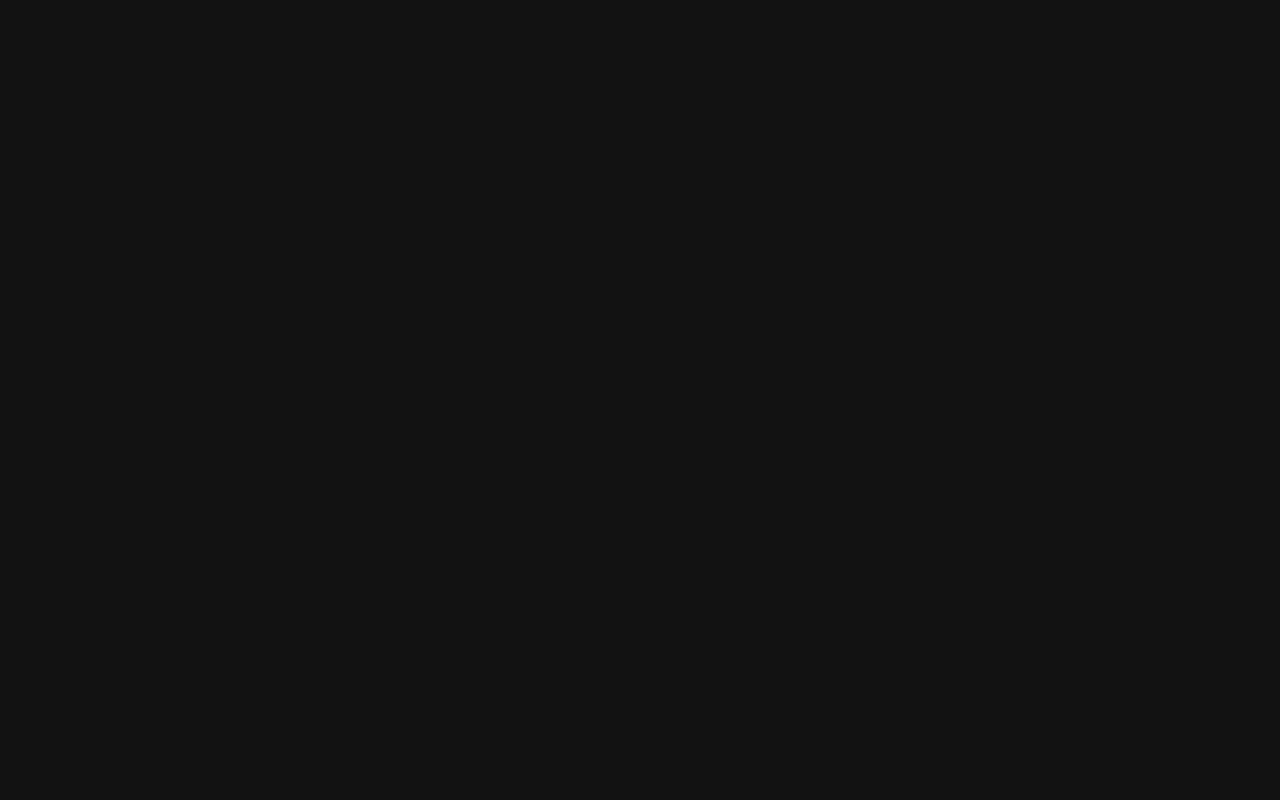
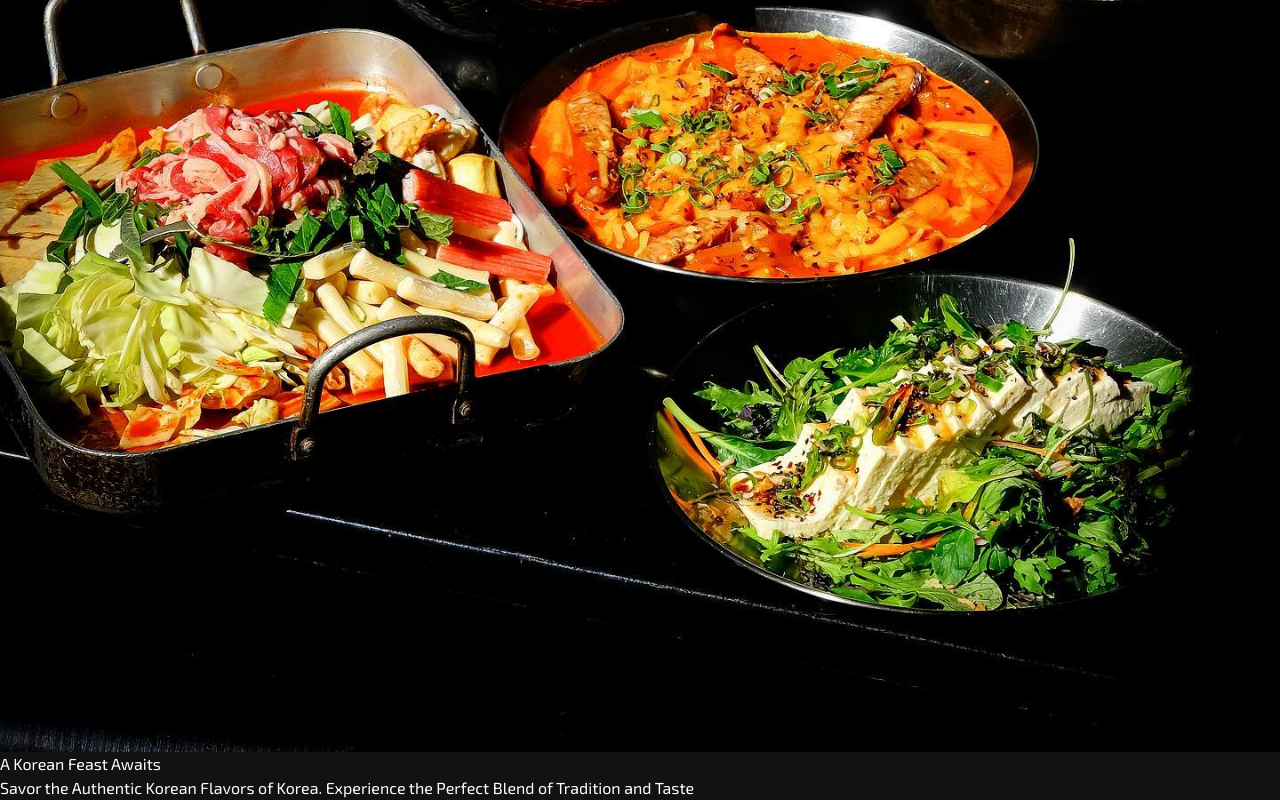
Before and after one commit to rafaelmarcoo/obar-website-and-admin, a React (Vite) app: page / in a window 1280 px wide. Shown: the part 1056-1856 px from the top of the page. Before the commit the page ends 800 px from the top, so only its background shows below. Built offline with nearby package versions, Linux system fonts and the light colour scheme.

Commit message:
HomeSection Styling

```diff
--- a/src/App.jsx
+++ b/src/App.jsx
@@ -1,10 +1,12 @@
 import React from 'react'
 import Navbar from './FrontComponents/Navbar'
+import HomeSection from './FrontComponents/HomeSection'
 
 const App = () => {
   return (
     <main className='overflow-y-hidden text-neutral-200 antialiased'>
       <Navbar />
+      <HomeSection />
     </main>
   )
 }
--- /dev/null
+++ b/src/FrontComponents/HomeSection.jsx
@@ -0,0 +1,22 @@
+import homeImg from "../assets/Home.jpg";
+
+const HomeSection = () => {
+  return (
+    <div className="relative min-h-screen w-full flex items-center justify-center overflow-hidden">
+        <div className="absolute inset-0 h-2/3 w-full overflow-hidden">
+            <img
+                src={homeImg}
+                alt="homeImg"
+                className="w-full object-cover aspect-video opacity-50 lg:h-max-screen"
+            />
+            <div className="absolute index-0 bg-gradient-to-b from-neutral-950/50 to-neutral-950/80"></div>
+        </div>
+        <div className="relative z-10 max-w-4xl mx-auto px-4 sm:px-6 text-center">
+            <h1 className="text-3xl sm:text-4xl md:text-5xl lg:text-6xl font-bold mb-6 bg-clip-text text-transparent bg-gradient-to-r from-white to-red-400">A Korean Feast Awaits</h1>
+            <h2 className="text-lg sm:text-xl md:text-2xl lg:text-3xl font-medium text-neutral-200 max-w-2xl mx-auto leading-relaxed">Savor the Authentic Korean Flavors of Korea. Experience the Perfect Blend of Tradition and Taste</h2>
+        </div>
+    </div>
+  )
+}
+
+export default HomeSection
--- a/src/FrontComponents/Navbar.jsx
+++ b/src/FrontComponents/Navbar.jsx
@@ -23,12 +23,12 @@ const Navbar = () => {
     }
 
     return (
-        <nav className="sticky top-0 z-50 py-3 backdrop-blur-lg">
-            <div className="flex justify-between items-center ml-5 mr-5 p-3 border-b border-neutral-300">
+        <nav className="sticky top-0 z-50 w-full py-3 backdrop-blur-lg bg-neutral-950/90 shadow-lg">
+            <div className="flex justify-between items-center ml-5 mr-5 p-3 ">
                 <img
                     src={Logo2}
                     alt="logo"
-                    className="rounded-full w-20 h-20"
+                    className="w-16 h-16 sm:w-20 sm:h-20 rounded-full transition-transform hover:scale-105"
                 />
                 <div className="hidden space-x-6 lg:flex">
                     {navItems.map((item, index)=> (
@@ -36,33 +36,33 @@ const Navbar = () => {
                             key={index}
                             href={item.href}
                             onClick={(e) => handleScroll(e, link.href)}
-                            className="text-xl"
+                            className="text-xl font-medium hover:text-red-400 transition-colors duration-200"
                         >
                             {item.label}
                         </a>
                     ))}
                 </div>
-                <div className="hidden lg:flex justify-center items-center text-xl">
+                <div className="hidden lg:block">
                     <a
                         className="bg-gradient-to-r from-red-300 to-red-600 p-2 rounded-md"
                         href="#contact">
                         Book Now!
                     </a>
                 </div>
-                <div className="lg:hidden md:flex flex-col justify-end">
+                <div className="lg:hidden p-1 rounded-md hover:bg-neutral-800 transition-colors">
                     <button onClick={toggleMenuBar}>
                         {menuBar ? <X /> : <Menu />}
                     </button>
                 </div>
             </div>
             {menuBar && (
-                    <div className="lg:hidden backdrop-blur-lg w-full p-12 flex flex-col justify-center items-center bg-neutral-800 space-y-6">
+                    <div className="lg:hidden fixed backdrop-blur-lg bg-opacity-85 w-full p-12 flex flex-col justify-center items-center bg-neutral-950 space-y-6">
                         {navItems.map((item, index)=> (
                             <a
                                 key={index}
                                 href={item.href}
-                                onClick={(e) => handleScroll(e, link.href)}
-                                className="tracking-tighter text-xl"
+                                onClick={(e) => handleScroll(e, item.href)}
+                                className="tracking-tighter text-xl hover:text-red-400 transition-colors duration-200"
                             >
                                 {item.label}
                             </a>
```
